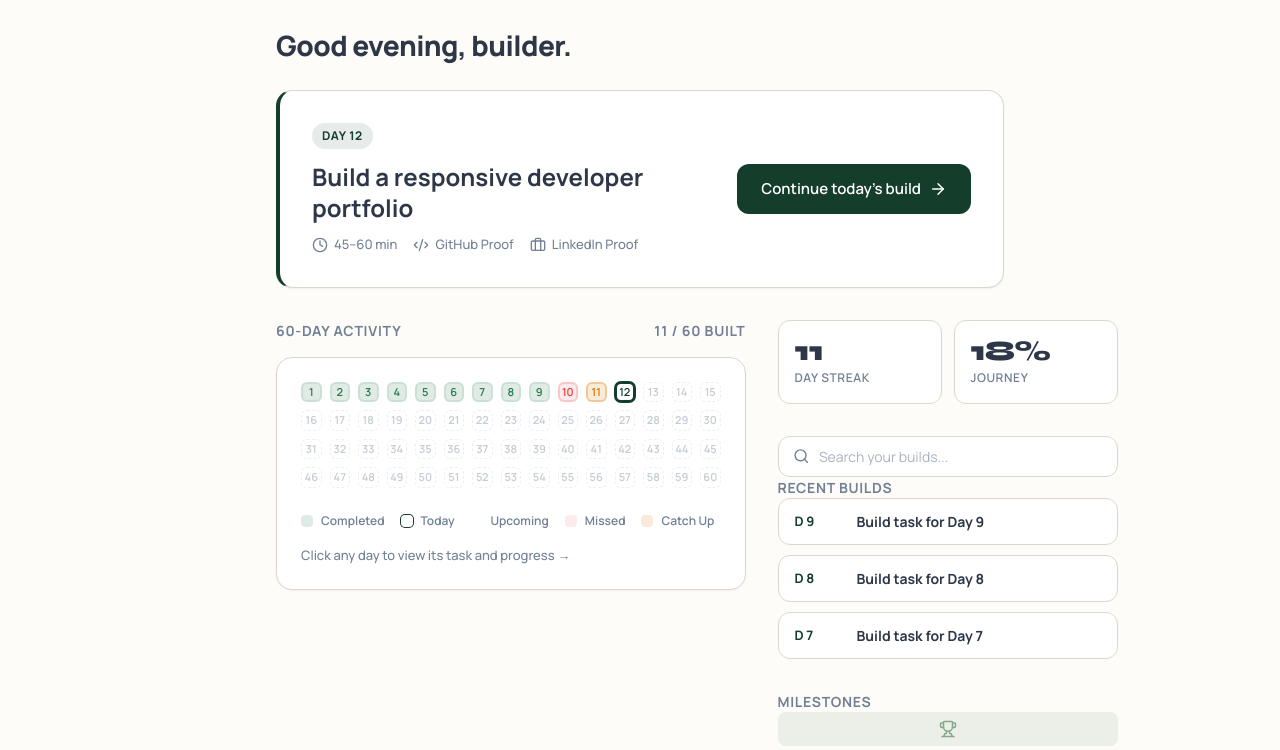
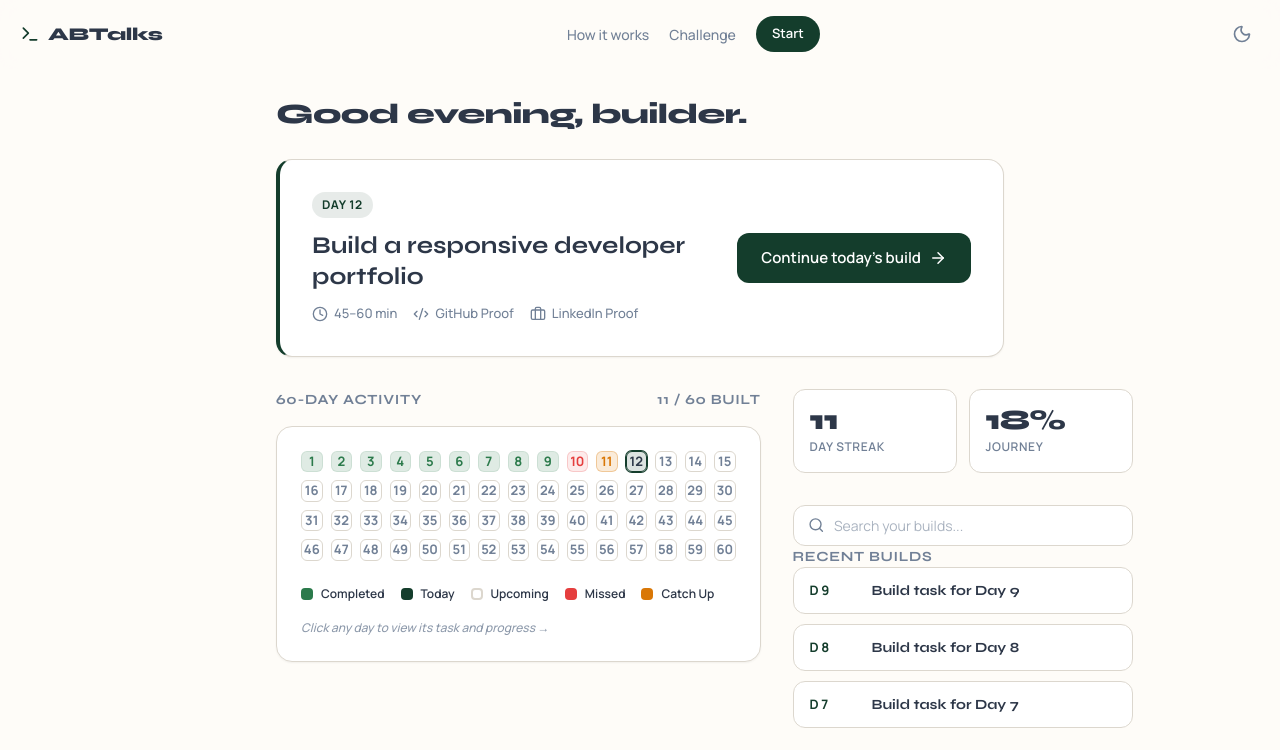
Before and after one commit to Fah218/ABTalkRebuild, a Next.js app: page /dashboard in a window 1280 px wide. Shown: the top 750 px of the page. Built offline with nearby package versions, Linux system fonts and the light colour scheme.

Commit message:
unify dashboard theme and typography

```diff
--- a/src/app/dashboard/page.module.css
+++ b/src/app/dashboard/page.module.css
@@ -28,6 +28,7 @@
 .header { padding: 24px 0 32px; }
 
 .greeting {
+  font-family: var(--font-syne), "Segoe UI", Roboto, Helvetica, Arial, sans-serif;
   font-size: 28px;
   font-weight: 800;
   letter-spacing: -0.02em;
@@ -73,6 +74,7 @@
 }
 
 .heroTitle {
+  font-family: var(--font-syne), "Segoe UI", Roboto, Helvetica, Arial, sans-serif;
   font-size: 20px;
   font-weight: 700;
   color: var(--text-main);
@@ -140,6 +142,7 @@
 }
 
 .sectionTitle {
+  font-family: var(--font-syne), "Segoe UI", Roboto, Helvetica, Arial, sans-serif;
   font-size: 14px;
   font-weight: 700;
   letter-spacing: 0.05em;
@@ -175,11 +178,11 @@
   display: flex;
   align-items: center;
   justify-content: center;
-  font-size: 11px;
-  font-weight: 600;
+  font-size: 13px;
+  font-weight: 700;
   cursor: pointer;
   transition: all 0.2s ease;
-  border: 2px solid transparent;
+  border: 1px solid transparent;
 }
 
 .dayCell:hover { transform: scale(1.1); z-index: 10; }
@@ -196,9 +199,9 @@
 }
 
 .statusToday {
-  background-color: var(--bg-surface);
+  background-color: rgba(var(--brand-primary-rgb), 0.15);
   border-color: var(--brand-primary);
-  color: var(--brand-primary);
+  color: var(--text-main);
   box-shadow: 0 0 0 1px var(--brand-primary);
 }
 .statusToday:hover, .statusToday.selected {
@@ -230,12 +233,11 @@
 
 .statusUpcoming {
   background-color: transparent;
-  border: 1px dashed var(--border-color);
+  border-color: var(--border-color);
   color: var(--text-muted);
-  opacity: 0.4;
 }
 .statusUpcoming:hover, .statusUpcoming.selected {
-  border: 1px solid var(--text-muted);
+  border-color: var(--text-muted);
   color: var(--text-main);
   background-color: var(--bg-surface-muted);
 }
@@ -259,7 +261,7 @@
   align-items: center;
   gap: 8px;
   font-size: 12px;
-  color: var(--text-muted);
+  color: var(--text-main);
   font-weight: 600;
 }
 
@@ -267,13 +269,23 @@
   width: 12px;
   height: 12px;
   border-radius: 4px;
-  border: 2px solid transparent;
+}
+
+.legendCompleted { background-color: var(--brand-success); }
+.legendToday { background-color: var(--brand-primary); }
+.legendMissed { background-color: var(--brand-error); }
+.legendCatchUp { background-color: var(--brand-warning); }
+.legendUpcoming {
+  background-color: transparent;
+  border: 2px solid var(--border-color);
 }
 
 .helperText {
-  font-size: 13px;
+  font-size: 12px;
   color: var(--text-muted);
+  font-style: italic;
   font-weight: 500;
+  opacity: 0.8;
 }
 
 /* Clickable Day Journal Panel */
@@ -294,6 +306,7 @@
 }
 
 .journalTitle {
+  font-family: var(--font-syne), "Segoe UI", Roboto, Helvetica, Arial, sans-serif;
   font-size: 18px;
   font-weight: 700;
   color: var(--text-main);
@@ -498,6 +511,7 @@
 }
 
 .listTitle {
+  font-family: var(--font-syne), "Segoe UI", Roboto, Helvetica, Arial, sans-serif;
   font-size: 14px;
   font-weight: 700;
   color: var(--text-main);
--- a/src/app/dashboard/page.tsx
+++ b/src/app/dashboard/page.tsx
@@ -3,6 +3,7 @@
 import React, { useState, useMemo } from "react";
 import Link from "next/link";
 import { Clock, Code2, Briefcase, Trophy, Zap, ArrowRight, Search, CheckCircle2, AlertCircle, Calendar } from "lucide-react";
+import { Header } from "@/components/shared/Header";
 import styles from "./page.module.css";
 import studentData from "@/data/student.json";
 import challengeData from "@/data/challenge.json";
@@ -176,8 +177,10 @@ export default function DashboardPage() {
   };
 
   return (
-    <div className="container">
-      <header className={`${styles.header} ${styles.animateSection}`}>
+    <>
+      <Header />
+      <div className="container">
+        <header className={`${styles.header} ${styles.animateSection}`}>
         <h1 className={styles.greeting}>Good evening, builder.</h1>
 
         {/* Today's Build Hero */}
@@ -245,11 +248,11 @@ export default function DashboardPage() {
               {/* Legend & Helper Text */}
               <div className={styles.gridFooter}>
                 <div className={styles.legend}>
-                  <div className={styles.legendItem}><div className={`${styles.legendDot} ${styles.statusCompleted}`} /> Completed</div>
-                  <div className={styles.legendItem}><div className={`${styles.legendDot} ${styles.statusToday}`} /> Today</div>
-                  <div className={styles.legendItem}><div className={`${styles.legendDot} ${styles.statusUpcoming}`} /> Upcoming</div>
-                  <div className={styles.legendItem}><div className={`${styles.legendDot} ${styles.statusMissed}`} /> Missed</div>
-                  <div className={styles.legendItem}><div className={`${styles.legendDot} ${styles.statusCatchUp}`} /> Catch Up</div>
+                  <div className={styles.legendItem}><div className={`${styles.legendDot} ${styles.legendCompleted}`} /> Completed</div>
+                  <div className={styles.legendItem}><div className={`${styles.legendDot} ${styles.legendToday}`} /> Today</div>
+                  <div className={styles.legendItem}><div className={`${styles.legendDot} ${styles.legendUpcoming}`} /> Upcoming</div>
+                  <div className={styles.legendItem}><div className={`${styles.legendDot} ${styles.legendMissed}`} /> Missed</div>
+                  <div className={styles.legendItem}><div className={`${styles.legendDot} ${styles.legendCatchUp}`} /> Catch Up</div>
                 </div>
                 <div className={styles.helperText}>
                   Click any day to view its task and progress &rarr;
@@ -312,12 +315,12 @@ export default function DashboardPage() {
             <h3 className={styles.sectionTitle}>Milestones</h3>
             <div className={styles.itemList}>
               {studentData.achievements.map((achievement) => (
-                <div key={achievement.id} className={styles.achievementBadge}>
+                <div key={achievement.id} className={styles.listItem}>
                   <div className={styles.listItemIcon}>
                     {achievement.icon === "Trophy" ? <Trophy size={18} /> : <Zap size={18} />}
                   </div>
                   <div className={styles.listContent}>
-                    <div className={styles.achievementTitle}>{achievement.title}</div>
+                    <div className={styles.listTitle}>{achievement.title}</div>
                     <div className={styles.listDesc}>{achievement.description}</div>
                   </div>
                 </div>
@@ -328,5 +331,6 @@ export default function DashboardPage() {
         </div>
       </main>
     </div>
+    </>
   );
 }
```
Also changed, not shown: 1 other file (tests, documents, lock files or other folders).
